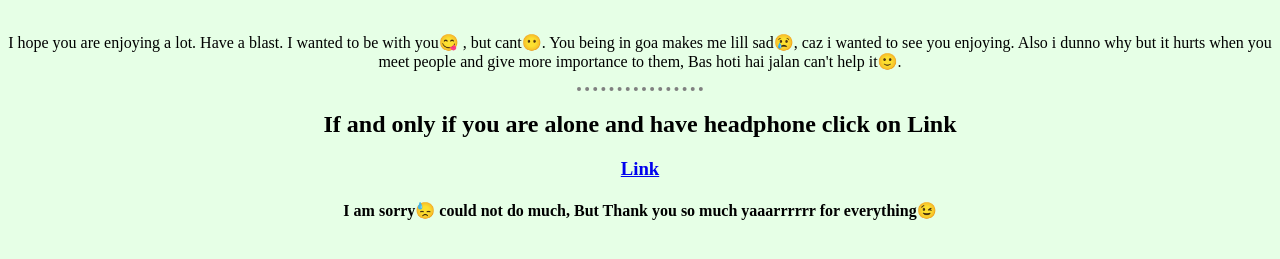
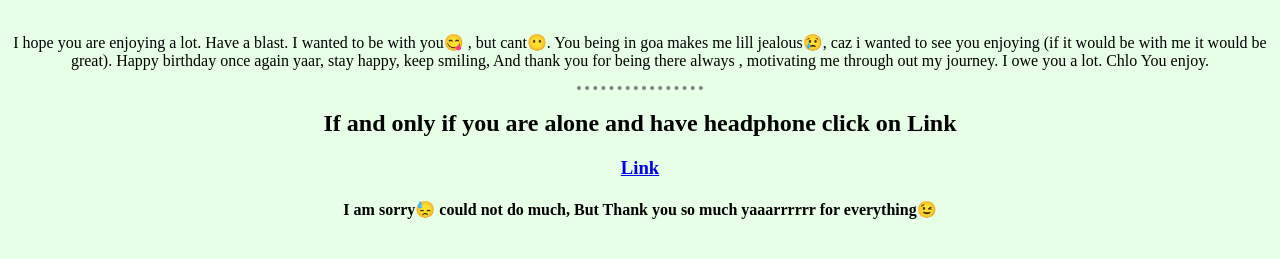
Before and after one commit to Vishal2421/cv, a plain HTML site: page index.html in a window 1280 px wide. Shown: the part 399-658 px from the top of the page. Drawn offline with Linux system fonts and the light colour scheme.

Commit message:
Update index.html

```diff
--- a/index.html
+++ b/index.html
@@ -29,8 +29,8 @@
         I hope you are enjoying a lot.
 Have a blast.
         I wanted to be with you😋 , but cant😶.
-        You being in goa makes me lill sad😢, caz i wanted to see you enjoying. Also i dunno why but  it hurts when
-        you meet people and give more importance to them, Bas hoti hai jalan can't help it🙂.
+        You being in goa makes me lill jealous😢, caz i wanted to see you enjoying (if it would be with me it would be great). Happy birthday once again yaar, stay happy, keep smiling,
+        And thank you for being there always , motivating me through out my journey. I owe you a lot. Chlo You enjoy.
     </p></center>
 
 
```
